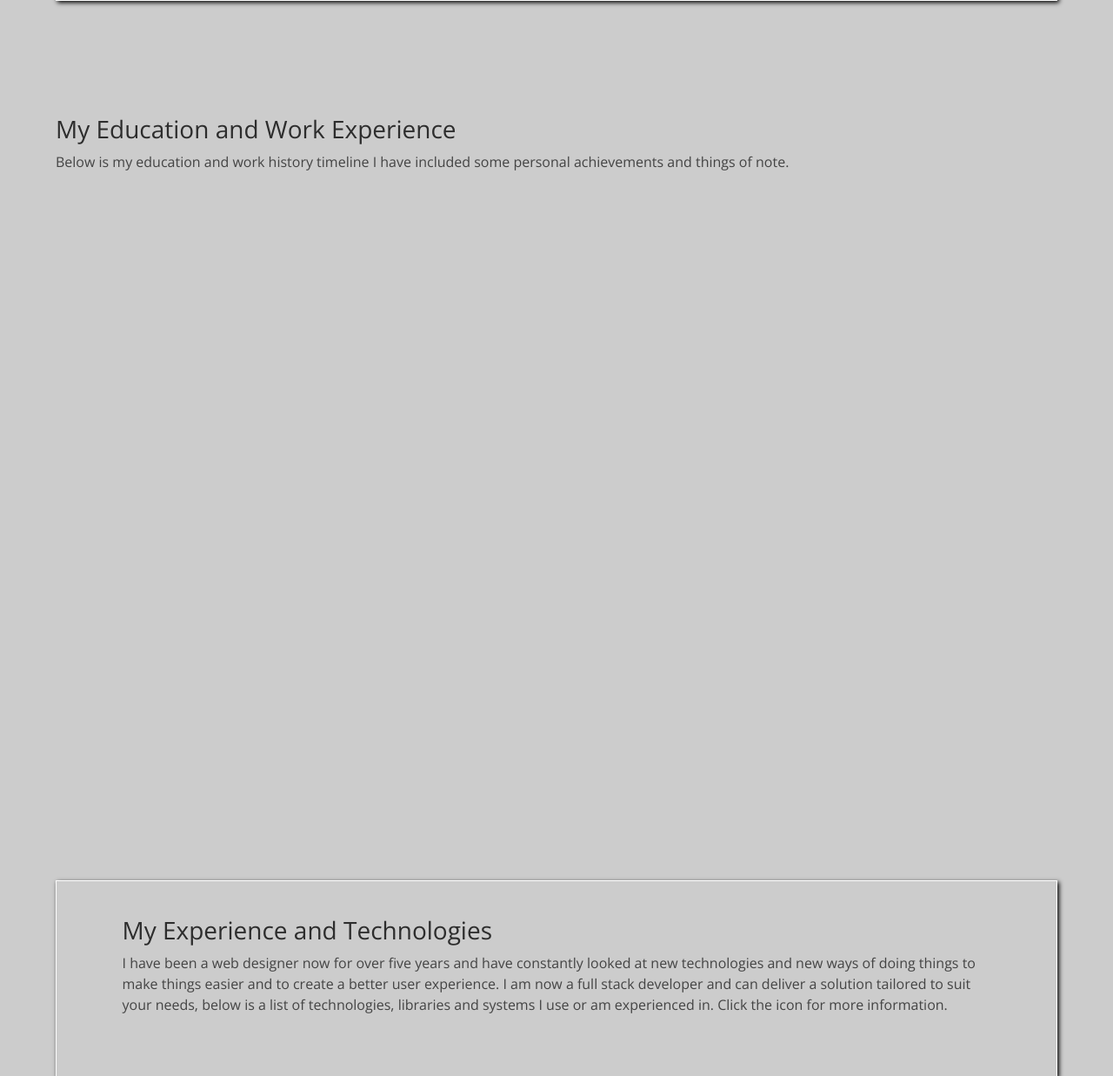
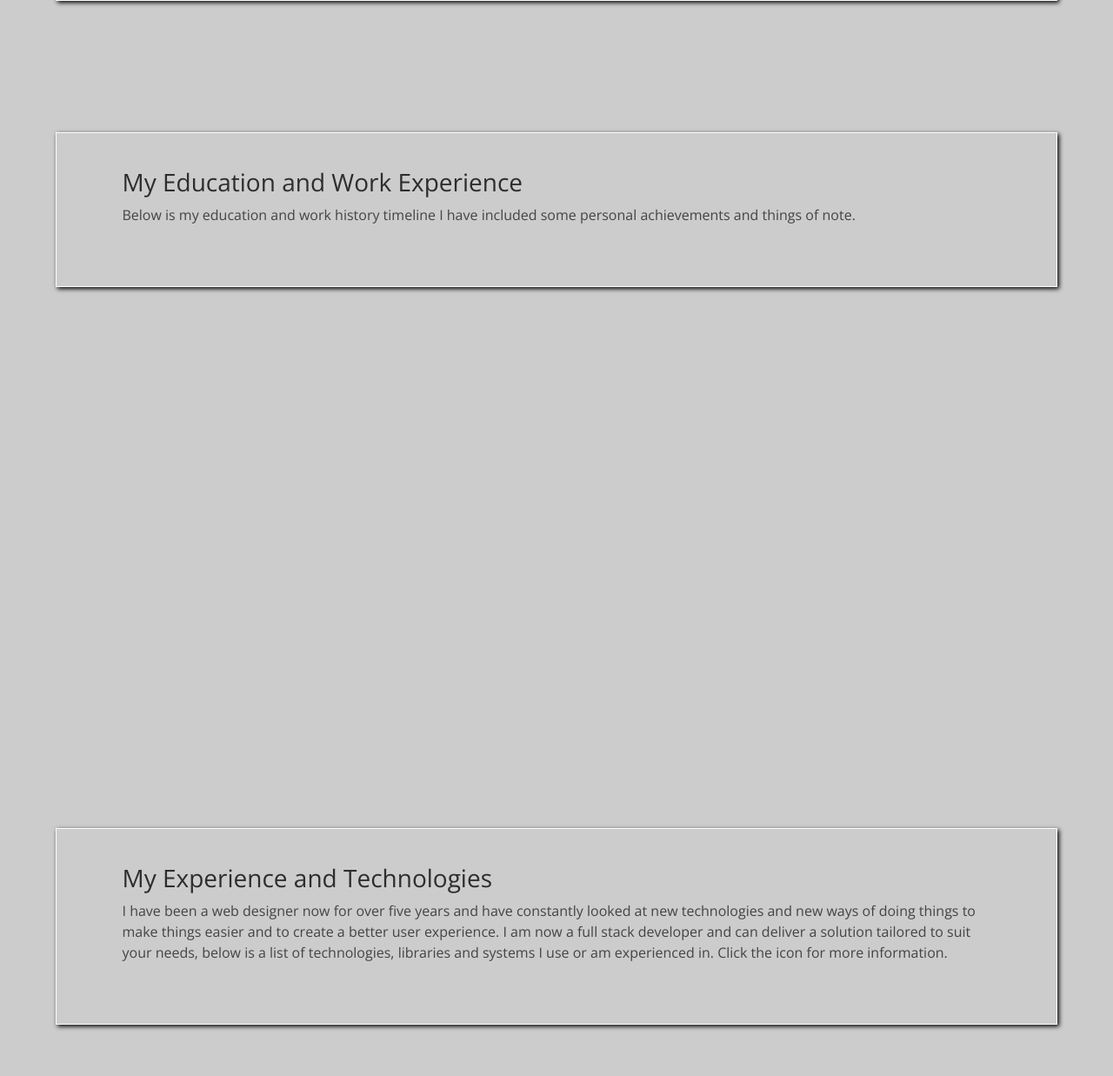
Before and after one commit to stiophan0309/sah-milestone3, a Flask app: page / in a window 1280 px wide. Shown: the part 1560-2797 px from the top of the page at 87% size. Run offline with Flask 2, Linux system fonts and the light colour scheme; data that the repository does not hold is empty; some libraries are stand-ins or nearby versions.

Commit message:
Added styling to Education page to break up grey color

```diff
--- a/templates/education.html
+++ b/templates/education.html
@@ -1,4 +1,4 @@
-<div class="view nav-margin">
+<div class="admin nav-margin">
 <div class="row">
     <div class="col-sm-12">
         <div class="content-wrap">
```
